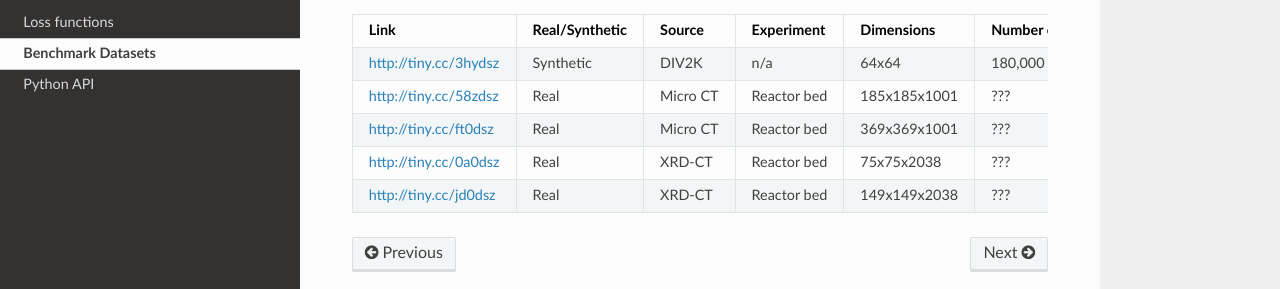
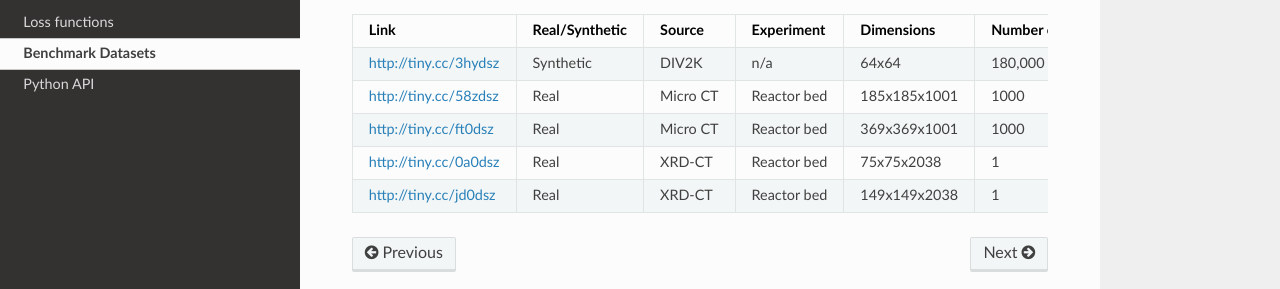
Before and after one commit to keeeto/super_tomo_py, a Sphinx documentation site: the page built from docs/source/benchmark_data.rst, in a window 1280 px wide. Shown: the part 218-507 px from the top of the page. Built offline with Sphinx 7.4.7 and the Read the Docs theme 2.0.0, drawn with Linux system fonts in a browser that asks for light colours.

Commit message:
update docs

```diff
--- a/docs/source/benchmark_data.rst
+++ b/docs/source/benchmark_data.rst
@@ -12,17 +12,17 @@ our implementations, to compare new methods, or simply as your own test.
 | http://tiny.cc/3hydsz | Synthetic      | DIV2K    | n/a         | 64x64        | 180,000 | Image/sinogram       |
 |                       |                |          |             |              |         | pairs                |
 +-----------------------+----------------+----------+-------------+--------------+---------+----------------------+
-| http://tiny.cc/58zdsz | Real           | Micro CT | Reactor bed | 185x185x1001 | ???     | 3rd dim is the       |
+| http://tiny.cc/58zdsz | Real           | Micro CT | Reactor bed | 185x185x1001 | 1000    | 3rd dim is the       |
 |                       |                |          |             |              |         | z-position           |
 +-----------------------+----------------+----------+-------------+--------------+---------+----------------------+
-| http://tiny.cc/ft0dsz | Real           | Micro CT | Reactor bed | 369x369x1001 | ???     | Same experiment as   |
+| http://tiny.cc/ft0dsz | Real           | Micro CT | Reactor bed | 369x369x1001 | 1000    | Same experiment as   |
 |                       |                |          |             |              |         | above; higher res    |
 +-----------------------+----------------+----------+-------------+--------------+---------+----------------------+
-| http://tiny.cc/0a0dsz | Real           | XRD-CT   | Reactor bed | 75x75x2038   | ???     | From same experiment |
+| http://tiny.cc/0a0dsz | Real           | XRD-CT   | Reactor bed | 75x75x2038   |  1      | From same experiment |
 |                       |                |          |             |              |         | as the data above.   |
 |                       |                |          |             |              |         | 3rd dim is the       |
 |                       |                |          |             |              |         | diffraction pattern. |
 +-----------------------+----------------+----------+-------------+--------------+---------+----------------------+
-| http://tiny.cc/jd0dsz | Real           | XRD-CT   | Reactor bed | 149x149x2038 | ???     | Same experiment as   |
+| http://tiny.cc/jd0dsz | Real           | XRD-CT   | Reactor bed | 149x149x2038 | 1       | Same experiment as   |
 |                       |                |          |             |              |         | above; higher-res    |
 +-----------------------+----------------+----------+-------------+--------------+---------+----------------------+
--- a/docs/source/tutorials.rst
+++ b/docs/source/tutorials.rst
@@ -19,7 +19,7 @@ Alternatively download sample data from here: http://tiny.cc/vdl9rz
 
 .. image:: figures/tomogram.png
    :width: 1100px
-   :height: 512px
+   :height: 650px
    :scale: 50 %
    :alt: alternate text
    :align: center
@@ -409,8 +409,8 @@ Try the trained model out on some of the test data.
    out = vae_inference(model, np.expand_dims(X[9], axis=0), sigmoid=True)
 
 .. image:: figures/noise-cleaned.png
-   :width: 1012px
-   :height: 512px
+   :width: 1212px
+   :height: 750px
    :scale: 50 %
    :alt: alternate text
    :align: center
```
